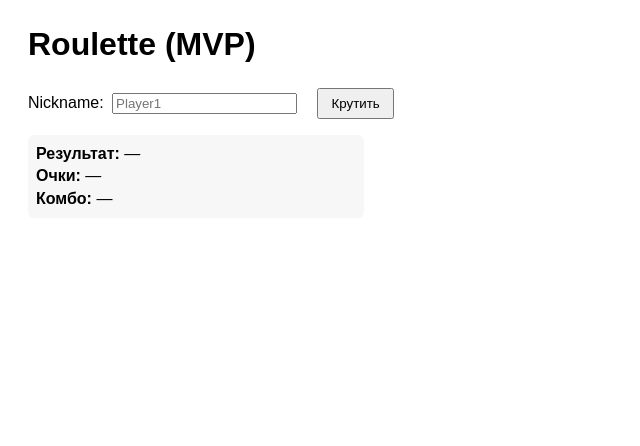
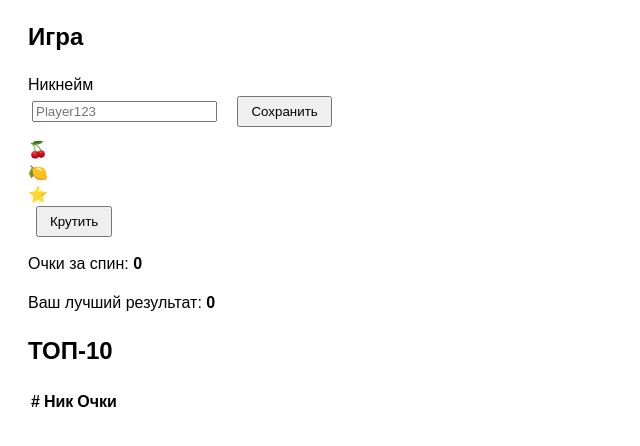
Before and after one commit to Belandiy/roulette-game, a Flask app: page / in a window 1280 px wide. Shown: the part 50-496 px from the top of the page, without its empty margins (0-640 px from the left). Run offline with Flask 3, Linux system fonts and the light colour scheme; lists and menus that the app fills with data are empty.

Commit message:
Добавлена начальная логика для барабанов и таблицы лидеров.
Добавляет базовые обработчики на стороне клиента.
Кнопка "Крутить" теперь обращается к API, а таблица лидеров
загружается при открытии страницы. Работает с серверными заглушками.

```diff
--- a/templates/index.html
+++ b/templates/index.html
@@ -1,19 +1,41 @@
 {% extends "base.html" %}
+{% block content %}
+<div class="row">
+  <div class="card" style="flex:2 1 380px;">
+    <h2>Игра</h2>
 
-{% block title %}Играть — Roulette MVP{% endblock %}
+    <!--
+      Верстальщик добавил простую форма для ника заглушка.
+    -->
+    <div style="margin:12px 0;">
+      <label>Никнейм</label><br>
+      <input type="text" name="nickname" placeholder="Player123">
+      <button class="btn" type="submit">Сохранить</button>
+    </div>
 
-{% block content %}
-  <h1>Roulette (MVP)</h1>
+    <!-- Блок с "барабанами" -->
+    <div class="reels" aria-live="polite">
+      <div class="reel-wrap"><div class="reel">🍒</div></div>
+      <div class="reel-wrap"><div class="reel">🍋</div></div>
+      <div class="reel-wrap"><div class="reel">⭐</div></div>
+    </div>
 
-  <label>Nickname:
-    <input id="nick" type="text" placeholder="Player1" />
-  </label>
+    <!-- Кнопка и поля для вывода результата с нужными ID -->
+    <button id="spin-btn" class="btn">Крутить</button>
+    <div class="status" id="status"></div>
 
-  <button id="spin-btn">Крутить</button>
+    <p>Очки за спин: <strong id="points">0</strong></p>
+    <p>Ваш лучший результат: <strong id="best">0</strong></p>
+  </div>
 
-  <section id="result" style="margin-top:16px;">
-    <div><strong>Результат:</strong> <span id="result-values">—</span></div>
-    <div><strong>Очки:</strong> <span id="result-score">—</span></div>
-    <div><strong>Комбо:</strong> <span id="result-combo">—</span></div>
-  </section>
+  <div class="card" style="flex:1 1 260px;">
+    <h2>ТОП-10</h2>
+    <!-- Таблица для лидерборда с необходимым ID для JS -->
+    <table class="table">
+      <thead><tr><th>#</th><th>Ник</th><th>Очки</th></tr></thead>
+      <tbody id="leaderboard-body">
+      </tbody>
+    </table>
+  </div>
+</div>
 {% endblock %}
```
